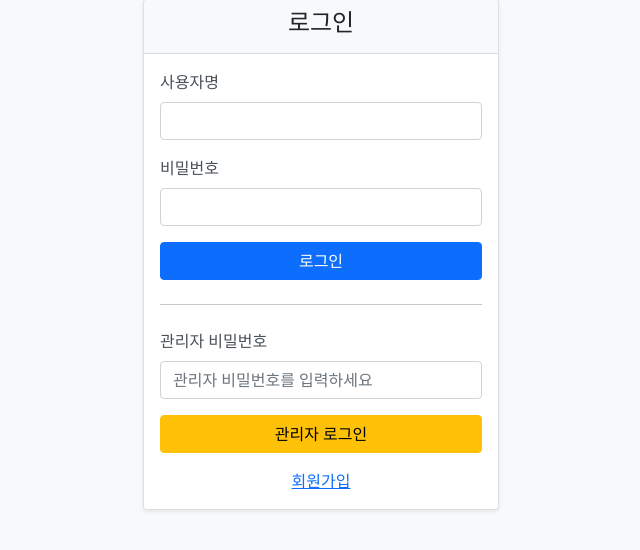
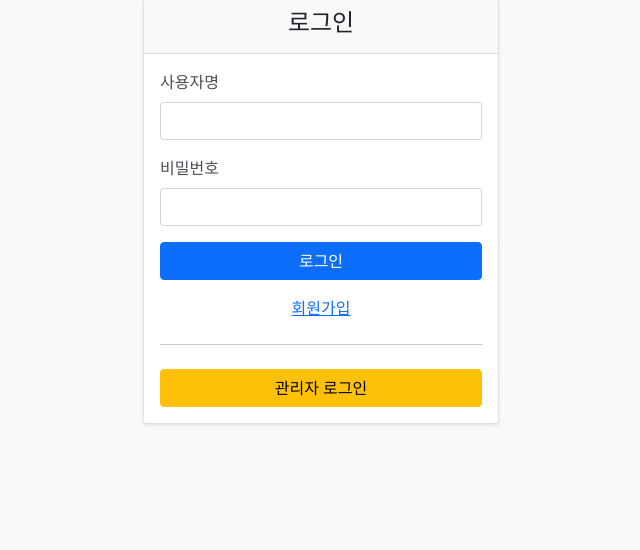
Before and after one commit to sjouble/worktracker, a Flask app: page /login in a window 1280 px wide. Shown: the part 87-637 px from the top of the page, without its empty margins (319-959 px from the left). Run offline with Flask 3, Linux system fonts and the light colour scheme.

Commit message:
로그인 페이지 UI 개선: 회원가입 위치 조정 및 관리자 로그인 모달 추가

```diff
--- a/templates/login.html
+++ b/templates/login.html
@@ -29,22 +29,44 @@
                     <button type="submit" class="btn btn-primary w-100">로그인</button>
                 </form>
 
+                <div class="text-center mt-3">
+                    <a href="{{ url_for('register') }}">회원가입</a>
+                </div>
+
                 <hr class="my-4">
 
-                <form method="POST" id="adminLoginForm">
-                    <input type="hidden" name="admin_login" value="true">
-                    <div class="mb-3">
-                        <label for="adminPassword" class="form-label">관리자 비밀번호</label>
-                        <input type="password" class="form-control" id="adminPassword" name="admin_password" placeholder="관리자 비밀번호를 입력하세요">
-                    </div>
-                    <button type="submit" class="btn btn-warning w-100">관리자 로그인</button>
-                </form>
-
-                <div class="text-center mt-3">
-                    <a href="{{ url_for('register') }}">회원가입</a>
+                <div class="text-center">
+                    <button type="button" class="btn btn-warning w-100" data-bs-toggle="modal" data-bs-target="#adminLoginModal">
+                        관리자 로그인
+                    </button>
                 </div>
             </div>
         </div>
     </div>
 </div>
+
+<!-- 관리자 로그인 모달 -->
+<div class="modal fade" id="adminLoginModal" tabindex="-1" aria-labelledby="adminLoginModalLabel" aria-hidden="true">
+    <div class="modal-dialog">
+        <div class="modal-content">
+            <div class="modal-header">
+                <h5 class="modal-title" id="adminLoginModalLabel">관리자 로그인</h5>
+                <button type="button" class="btn-close" data-bs-dismiss="modal" aria-label="Close"></button>
+            </div>
+            <div class="modal-body">
+                <form method="POST" id="adminLoginForm">
+                    <input type="hidden" name="admin_login" value="true">
+                    <div class="mb-3">
+                        <label for="adminPassword" class="form-label">관리자 비밀번호</label>
+                        <input type="password" class="form-control" id="adminPassword" name="admin_password" placeholder="관리자 비밀번호를 입력하세요" required>
+                    </div>
+                    <div class="d-grid gap-2">
+                        <button type="submit" class="btn btn-warning">로그인</button>
+                        <button type="button" class="btn btn-secondary" data-bs-dismiss="modal">취소</button>
+                    </div>
+                </form>
+            </div>
+        </div>
+    </div>
+</div>
 {% endblock %}
```
